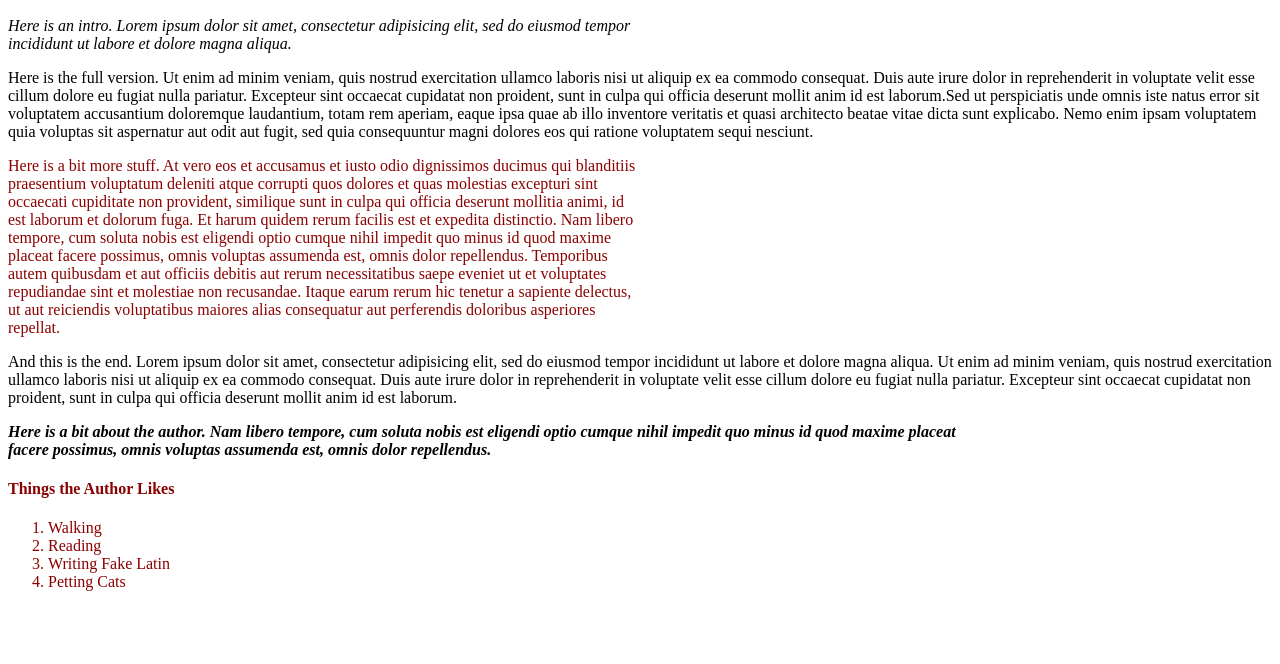
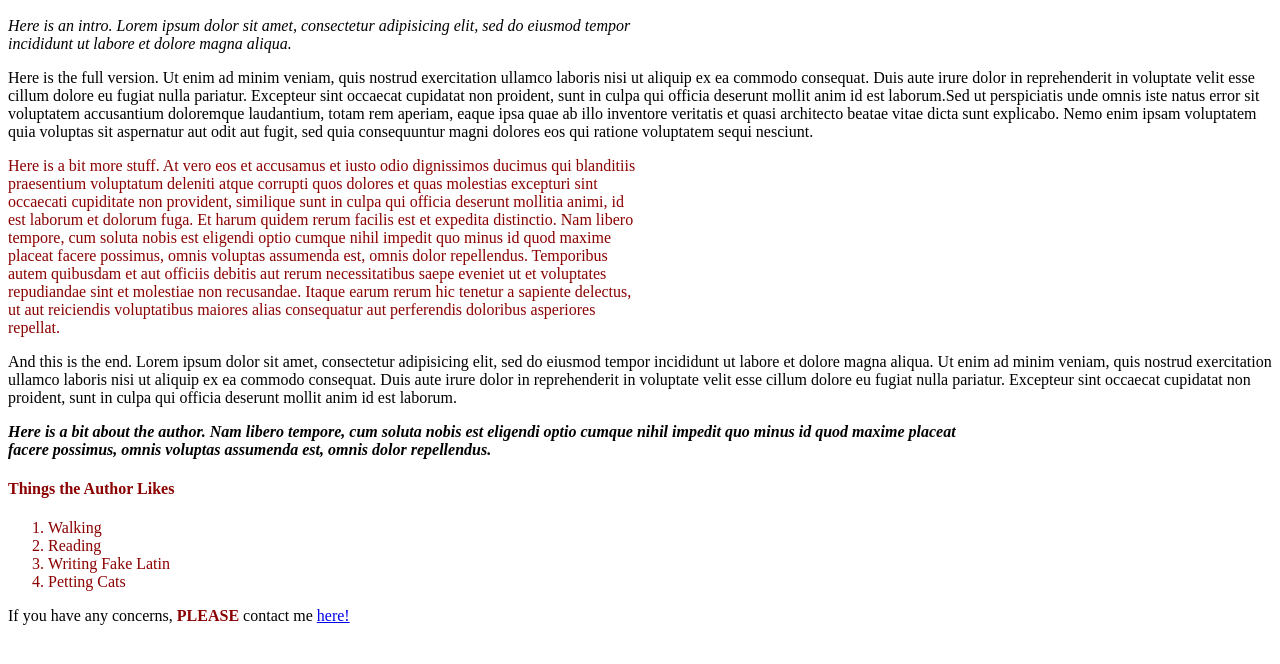
Before and after one commit to jasminealee/paragraphs-of-text-, a plain HTML site: page index.html in a window 1280 px wide. Shown: the part 110-774 px from the top of the page. Drawn offline with Linux system fonts and the light colour scheme.

Commit message:
add contact line and strong styling for important class

```diff
--- a/index.html
+++ b/index.html
@@ -28,5 +28,7 @@
         <li>Petting Cats</li>
       </ol>
 
+      <p>If you have any concerns, <strong class="important">PLEASE</strong> contact me <a href="mailto:email@email.com" class="imporant">here!</a></p>
+
     </body>
   </html>
```
